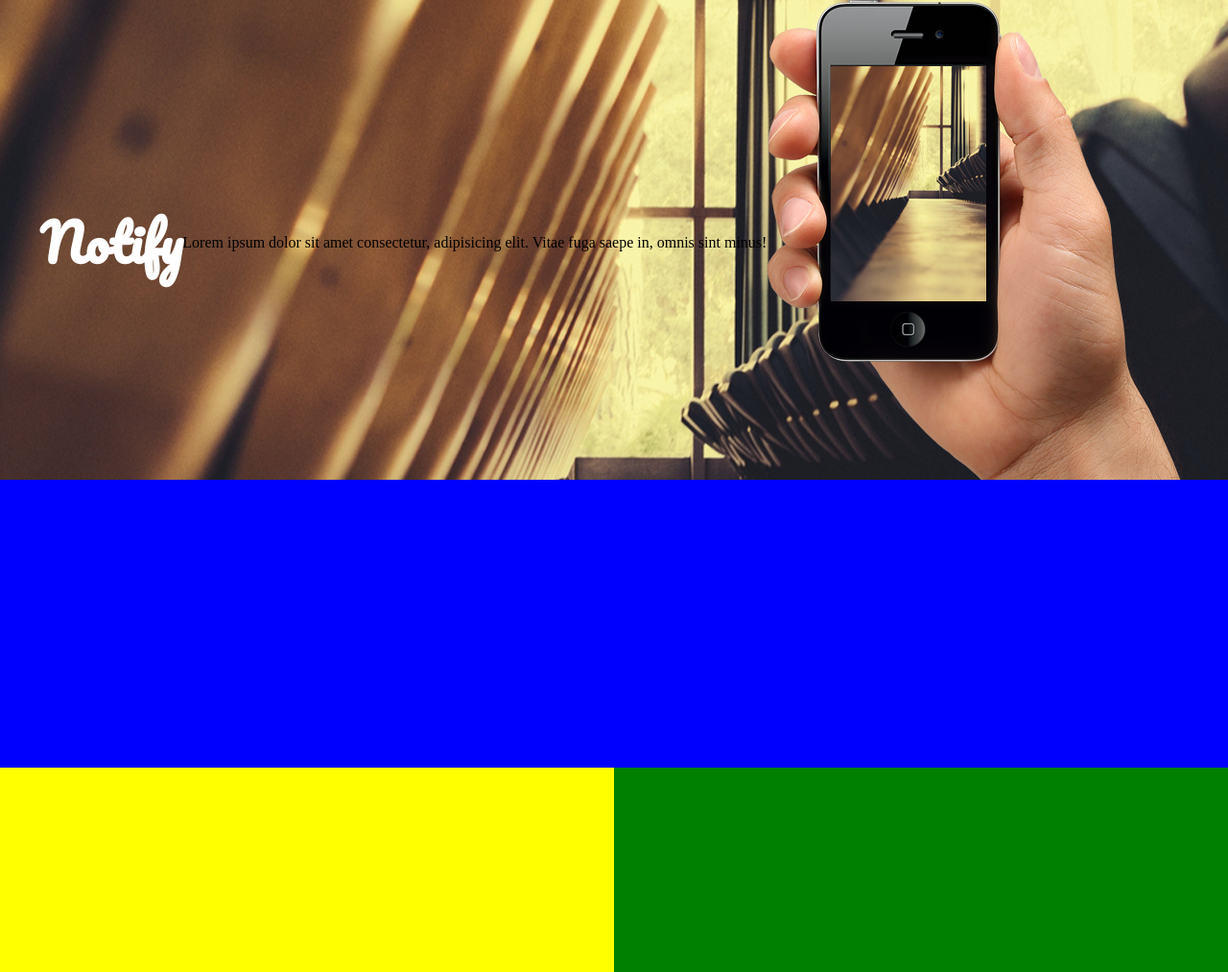
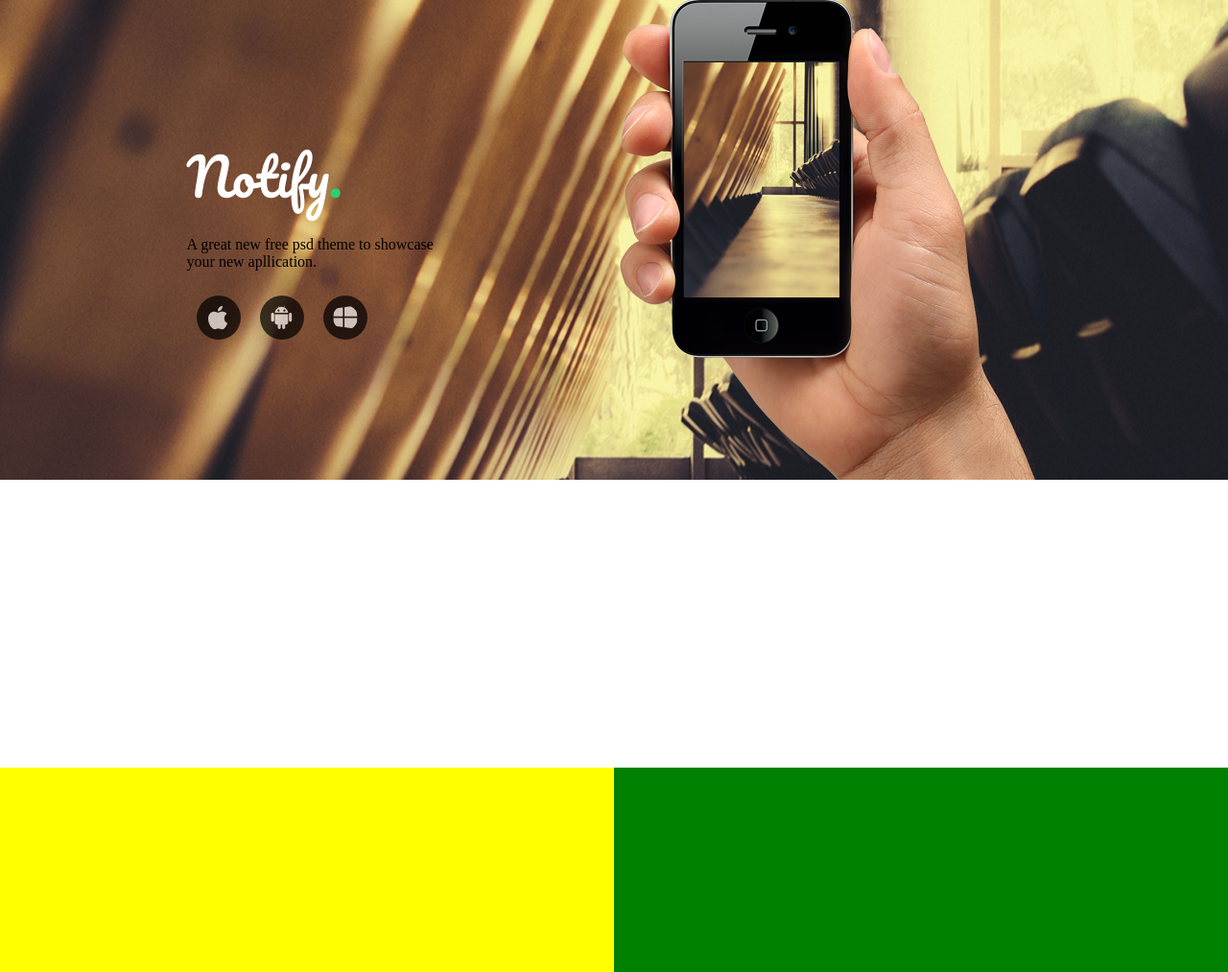
Before and after one commit to Luucius/Atividade01, a plain HTML site: page index.html in a window 1280 px wide. Shown: the top 1013 px of the page at 96% size. Drawn offline with Linux system fonts and the light colour scheme.

Commit message:
Banner Finalizado, iniciando segunda section

```diff
--- a/index.html
+++ b/index.html
@@ -11,13 +11,17 @@
 <body>
     <header></header>
     <section id="banner">
-        <h1>Notify</h1>
-        <p>Lorem ipsum dolor sit amet
-            consectetur, adipisicing elit.
-             Vitae fuga saepe in,
-             omnis sint minus!</p>
-             <img src="img/hand.png" alt=""><img src="img/hand.png" alt=""><img src="img/hand.png" alt="">
-               </section>
+        <div id="esquerda">
+        <h1>Notify<font color="#2bce70">.</font></h1>
+        <p>A great new free psd theme to showcase <br>
+                your new apllication.</p>
+               <div id="imgban"> <img src="img/icone-ios.png" alt="">
+                <img src="img/icone-android.png" alt="">
+                <img src="img/icone-windows.png" alt=""></div> </div>
+             <div id=direita><img src="img/hand.png" alt=""></div>
+
+            </section>
+
     <section id="vantagens"></section>
     <div id="inscreva">
 
--- a/style.css
+++ b/style.css
@@ -1,8 +1,7 @@
-*{
-    margin:0;
-}
+
 
 body{
+    margin:0;
     display:grid;
     grid-template-areas:
                         'banner banner'
@@ -23,19 +22,43 @@ body{
     background-position: center;
     height: 500px;
     display: flex;
-    justify-content: center;
+    justify-content: space-evenly;
     align-items: center;
-    flex-wrap: wrap;
+
+
 }
 #banner h1{
     font-family:Pacifico;
     font-size: 40pt;
     color: white;
+    margin: 0;
+    font-weight: 100;
+}
+
+#imgban{
+    width: 120px;
+    display:flex;
+    justify-content: space-between;
+
+}
+
+#imgban img{
+    background-color: black;
+    border-radius: 50%;
+    padding: 10px;
+    margin: 10px;
+    opacity: 0.7;
+
+}
+
+#imgban img:hover{
+    background-color: #2bce70;
+    cursor: pointer;
 }
 
 #vantagens{
     grid-area: vantagens;
-    background-color: blue;
+    background-color: white;
 }
 #inscreva{
     grid-area:inscreva;
```
